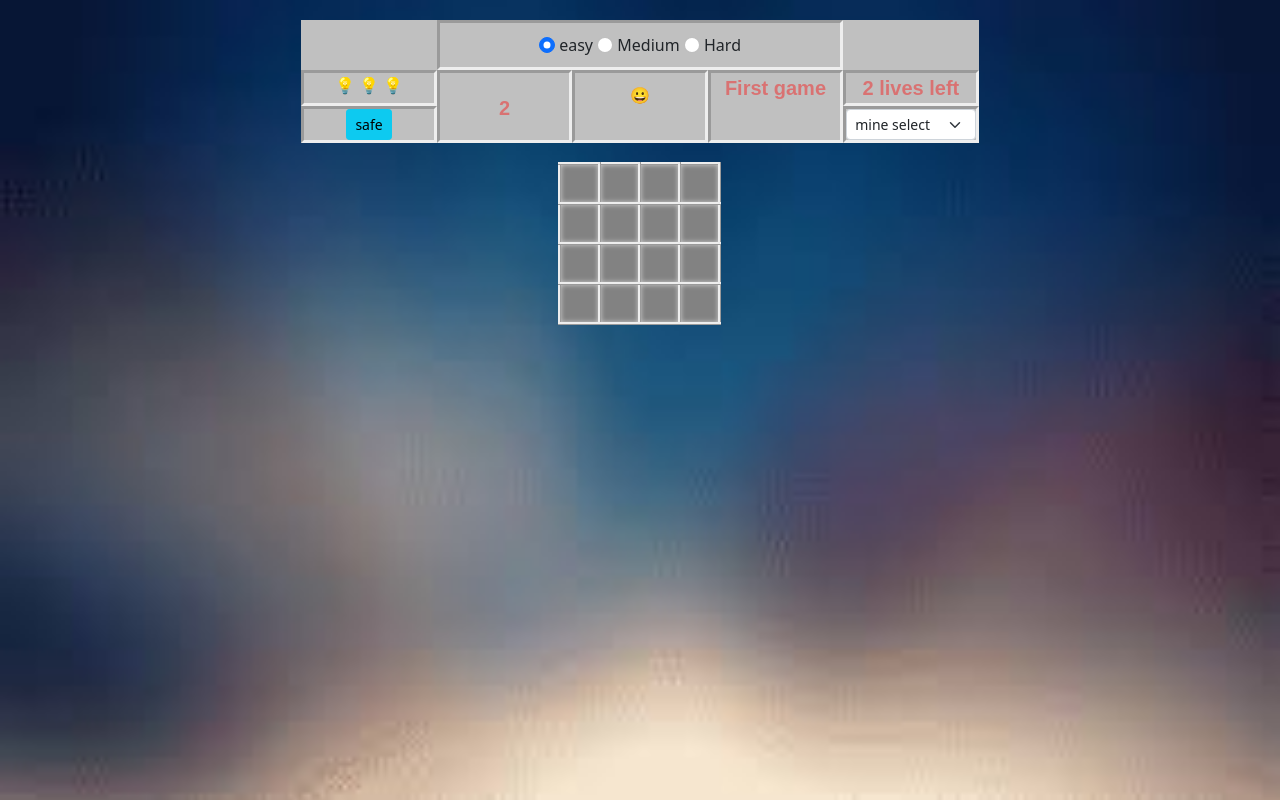
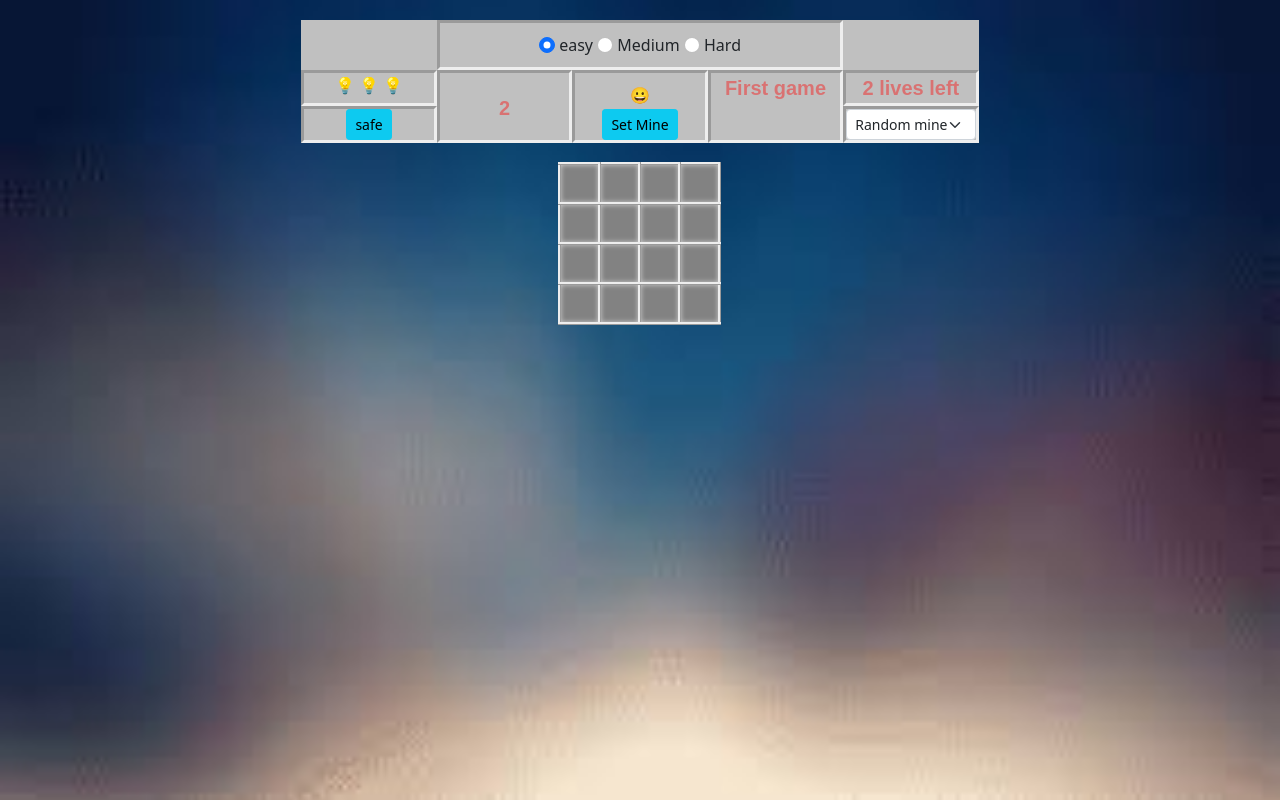
Before and after one commit to YtavPeer/Minesweeper, a plain HTML site: page index.html in a window 1280 px wide. Drawn offline with nearby package versions, Linux system fonts and the light colour scheme.

Commit message:
commit v20

```diff
--- a/css/game.css
+++ b/css/game.css
@@ -53,6 +53,8 @@ body {
 
 .smile-face {
     cursor: pointer;
+    display: block;
+    padding-bottom: 2px;
 }
 
 .score {
@@ -221,6 +223,6 @@ table {
     display: none;
 }
 
-.open{
+.open {
     display: block;
 }
--- a/index.html
+++ b/index.html
@@ -36,6 +36,7 @@
             </div>
             <div class="smile">
                 <span onclick="newGame()" class="smile-face">😀</span>
+                <button onclick="userSetMine()" type="button" class="btn btn-info btn-sm">Set Mine</button>
             </div>
             <div class="score">
                 <span>score</span>
@@ -53,8 +54,7 @@
             <div class="undo">
                 <span><select onchange="scatteringMine(event)" class="form-select form-select-sm"
                         aria-label=".form-select-sm example">
-                        <option selected>mine select</option>
-                        <option value="random">Random mine</option>
+                        <option selected value="random">Random mine</option>
                         <option value="user">User Choose</option>
 
                     </select></span>
--- a/js/game.js
+++ b/js/game.js
@@ -111,8 +111,6 @@ function cellClicked(el, i, j) {
         cell.minesAroundCount = 0;
         if (gGameState.isRandomMine) {
             setRandomMines(i, j);
-        } else {
-            userSetMine();
         }
         setMinesNegsCount(gBoard);
         isFirstMove = false;
--- a/js/utils.js
+++ b/js/utils.js
@@ -150,6 +150,14 @@ function removeRandomSafe(randomPos) {
 
 //func to give to the user to option to choose random mine
 function userSetMine() {
+    if (gGameState.isRandomMine === true) {
+        alert('Please Select user choose mine for use this Buttom or you can click the smiley and start play')
+        return;
+    }
+    if (gGameState.isOn === false) {
+        alert('Need to restart the game click on the smiley to restart and after that put again mine in set mine buttom')
+        return;
+    }
     var strHTML = '';
     for (var i = 0; i < gBoard.length; i++) {
         strHTML += `<tr>`
@@ -175,4 +183,5 @@ function userSetMine() {
 function finish() {
     var elModal = document.querySelector('.setMine');
     elModal.classList.remove('open');
+    // newGame();
 }
```
